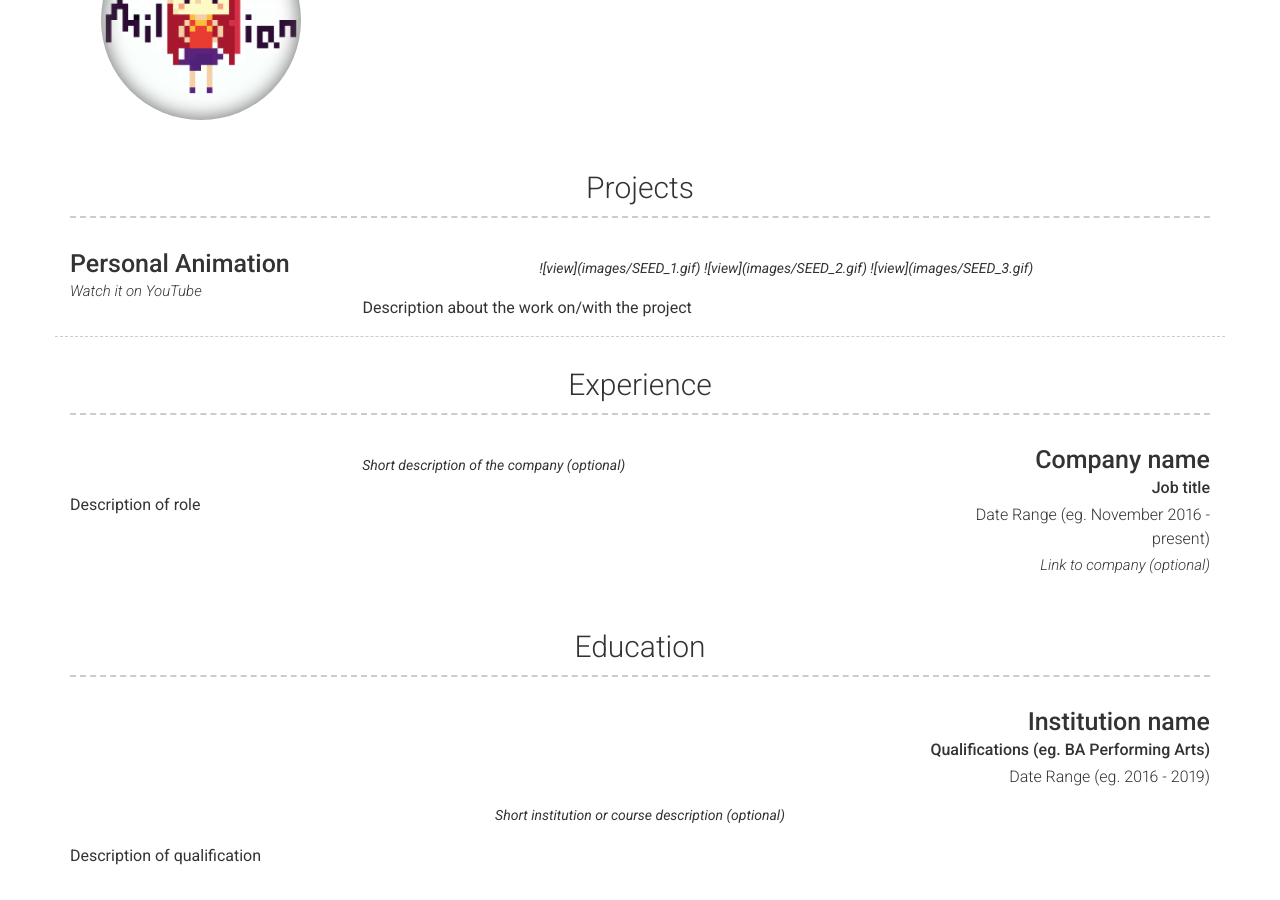
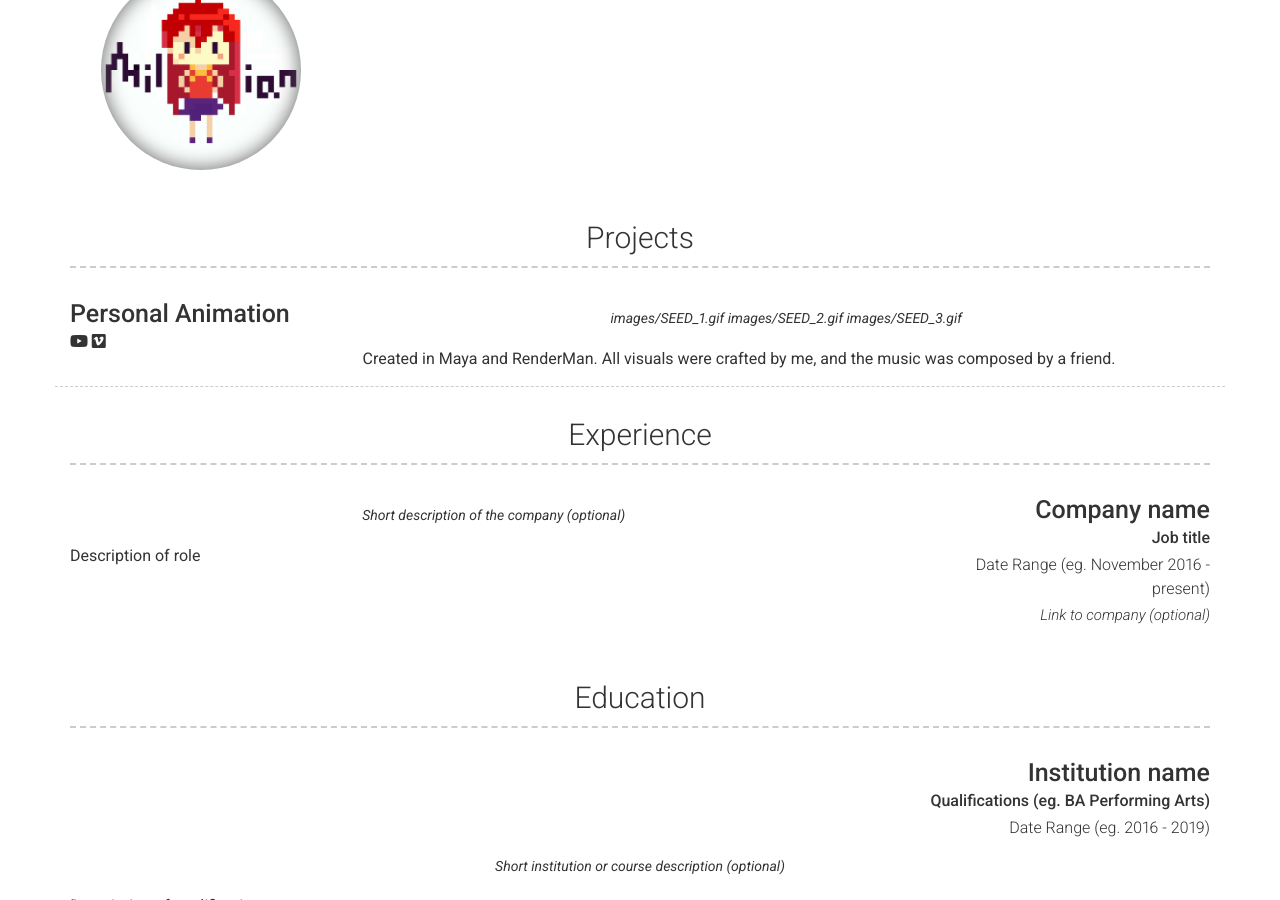
Before and after one commit to miliuumeru/ml_web, a Jekyll site: the page built from index.md, in a window 1280 px wide and 900 px high, scrolled down 359 px. Built offline with Jekyll 4.4.1, drawn with Linux system fonts in a browser that asks for light colours; nearby versions of some CDN libraries.

Commit message:
Update gif reference

```diff
--- a/_config.yml
+++ b/_config.yml
@@ -20,13 +20,13 @@ darkmode: false
 
 # Social links
 # twitter_username: jekyllrb
-# github_username:  jekyll
+github_username:  miliuumeru
 # stackoverflow_username: "00000001"
 # dribbble_username: jekyll
 # facebook_username: jekyll
 # flickr_username: jekyll
-# instagram_username: jekyll
-# linkedin_username: jekyll
+instagram_username: red_milian
+linkedin_username: huanhuan chen
 # xing_username: jekyll
 # pinterest_username: jekyll
 # youtube_username: jekyll
@@ -62,21 +62,21 @@ content:
         border: weak  # Value of `weak` will display a weak border below this item. # Any
                       # other value (or no value) means no border will be displayed
         title: Personal Animation <SEED>
-        link: https://youtu.be/9jc6oblx0aY
-        link_text: Watch it on YouTube
-        # additional_links:
-        #   - title:  Github page for project (eg. sproogen/modern-resume-theme)
-        #     icon: fab fa-github
-        #     url: Link to project (eg. sproogen.github.io/modern-resume-theme)(optional)
-        #   - title:  Github page for project (eg. sproogen/modern-resume-theme)
-        #     icon: fab fa-github
-        #     url: Link to project (eg. sproogen.github.io/modern-resume-theme)(optional)
+        # link: https://youtu.be/9jc6oblx0aY
+        # link_text: Watch it on YouTube
+        additional_links:
+          - title:  YouTube page for project
+            icon: fab fa-youtube
+            url: https://youtu.be/9jc6oblx0aY
+          - title:  Vimeo page for project
+            icon: fab fa-vimeo
+            url: https://vimeo.com/1137545512
         quote: |
-          ![view](images/SEED_1.gif)
-          ![view](images/SEED_2.gif)
-          ![view](images/SEED_3.gif)
+          images/SEED_1.gif
+          images/SEED_2.gif
+          images/SEED_3.gif
         description: | # this will include new lines to allow paragraphs
-          Description about the work on/with the project
+          Created in Maya and RenderMan. All visuals were crafted by me, and the music was composed by a friend.
   - title: Experience
     layout: list
     content:
```
